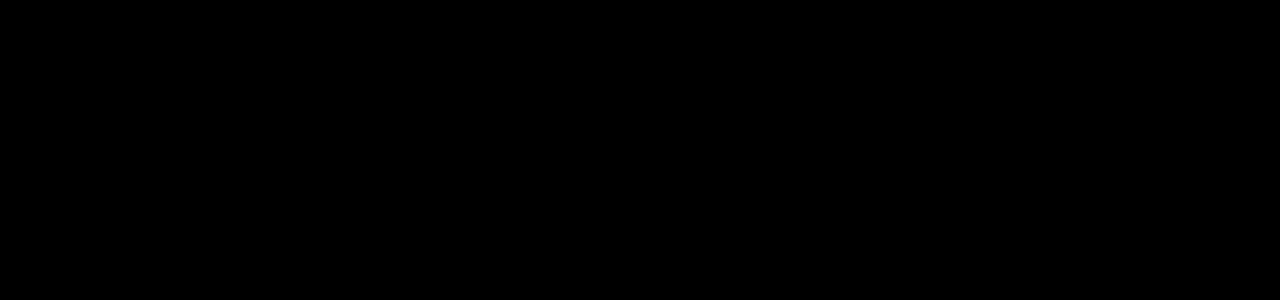
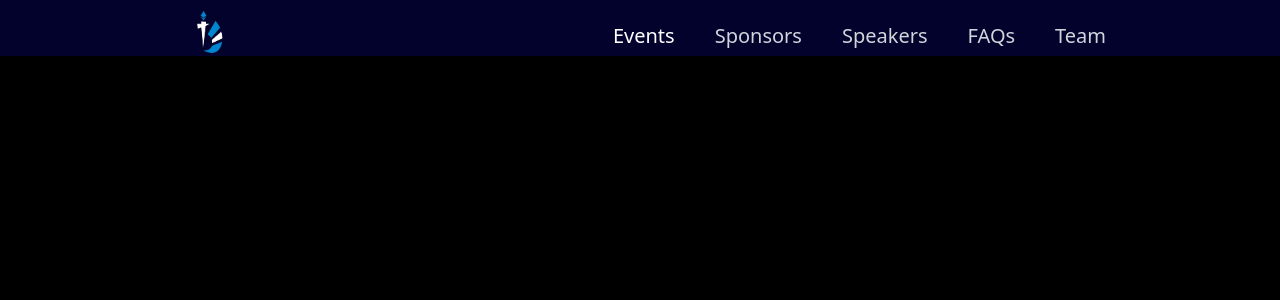
Before and after one commit to RishikeshBTrivedi/techideate23, a React (Create React App) app: page /sponsors in a window 1280 px wide. Before the commit this address had no page. Shown: the top 300 px of the page. Built offline with nearby package versions, Linux system fonts and the light colour scheme.

Commit message:
added-sponsors -page

```diff
--- a/src/App.js
+++ b/src/App.js
@@ -12,6 +12,7 @@
 import Faqs from './Faqs';
 import Events from './Events';
 import Speaker from './Speaker';
+import Sponsors from './Sponsors';
 
 function App() {
   return (
@@ -21,6 +22,10 @@
       <Route path="/faqs" element={<Faqs/>}/>
       <Route path="/events" element={<Events/>}/>
       <Route path="/speakers" element={<Speaker/>}/>
+      <Route path="/sponsors" element={<Sponsors/>}/>
+
+
+
     </Routes>
   </BrowserRouter>
   );
--- a/src/Navbar.jsx
+++ b/src/Navbar.jsx
@@ -41,7 +41,7 @@
                   </a>
 
                   <a
-                    href="#"
+                    href="/sponsors"
                     className="text-gray-300 hover:bg-gray-700 font-sans hover:text-white px-3 py-2 rounded-md font-medium text-xl"
                   >
                     Sponsors
--- /dev/null
+++ b/src/Sponsors.jsx
@@ -0,0 +1,18 @@
+import React from 'react'
+import Nav from './Navbar'
+
+
+function Sponsors() {
+  return (
+    <div class="container">
+    <Nav/>
+        <div class="grid grid-cols- gap-4">
+
+
+
+</div>
+    </div>
+  )
+}
+
+export default Sponsors
```
Also changed, not shown: src/images/paytm.jpg (added), src/images/paytm.png (added).
